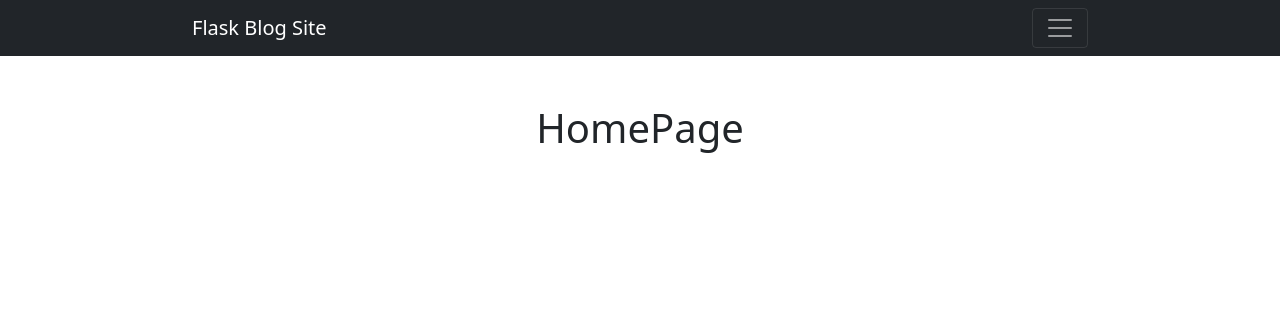
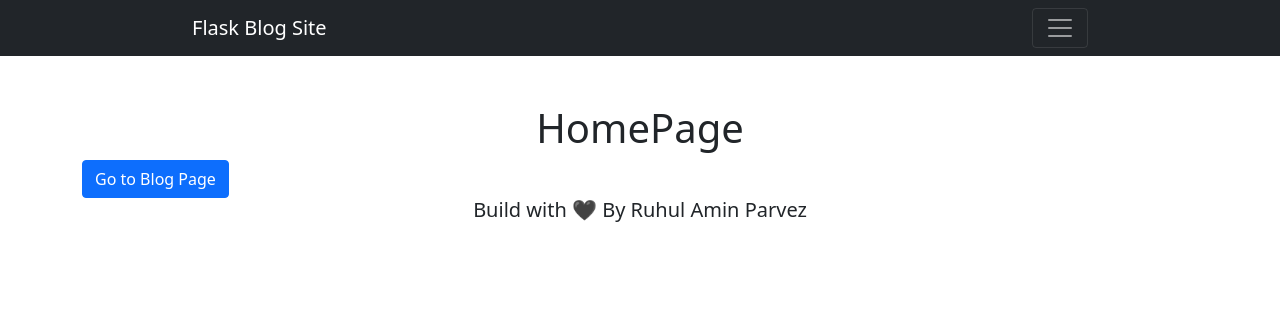
Before and after one commit to ruhulaminparvez/flask-buzzword, a Flask app: page / in a window 1280 px wide. Shown: the top 316 px of the page. Run offline with Flask 2, Linux system fonts and the light colour scheme; some libraries are stand-ins or nearby versions.

Commit message:
Flask Blog Project Complete :memo:

```diff
--- a/templates/base.html
+++ b/templates/base.html
@@ -41,6 +41,12 @@
         {% block content %} {% endblock %}
     </div>
 
+    <footer>
+        {% block footer %}
+            <h5 class="text-center ">Build with 🖤 By Ruhul Amin Parvez</h3>
+        {% endblock %}
+    </footer>
+
     <script src="https://code.jquery.com/jquery-3.3.1.slim.min.js"
         integrity="sha384-q8i/X+965DzO0rT7abK41JStQIAqVgRVzpbzo5smXKp4YfRvH+8abtTE1Pi6jizo"
         crossorigin="anonymous"></script>
--- a/templates/index.html
+++ b/templates/index.html
@@ -6,5 +6,6 @@
 
 {% block content %}
     <h1 class="text-center mt-5">HomePage</h1>
+    <a class="btn btn-primary item-center" href='/posts'>Go to Blog Page</a>
 
 {% endblock %}
```
